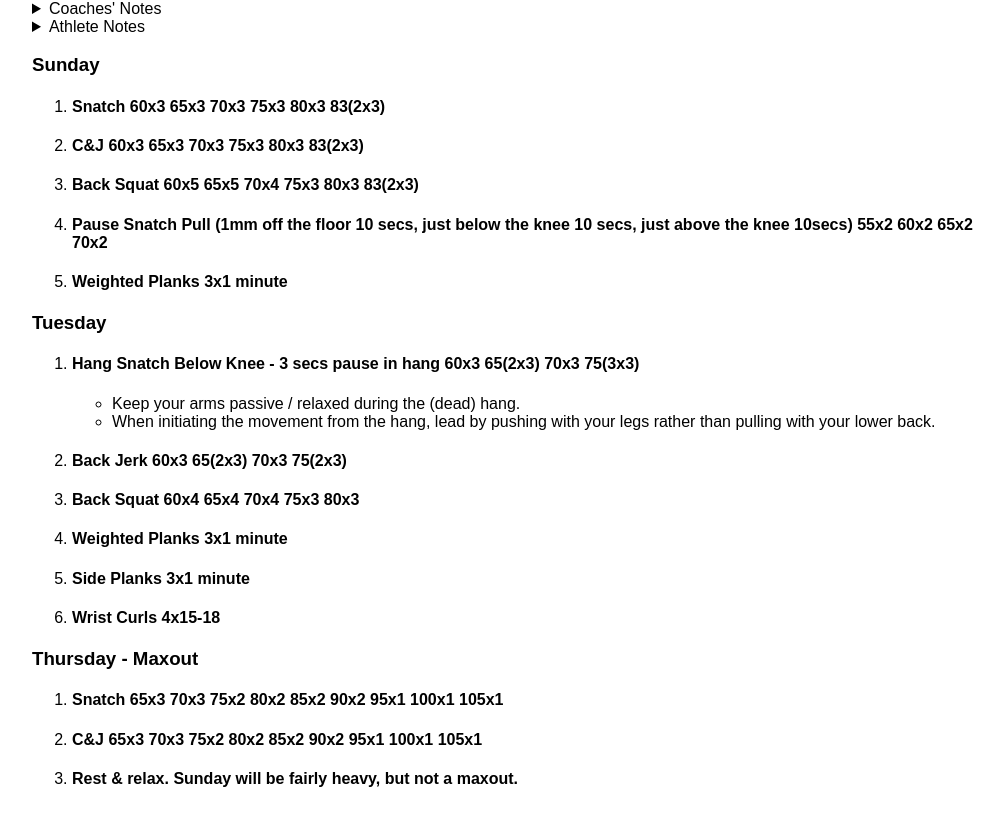
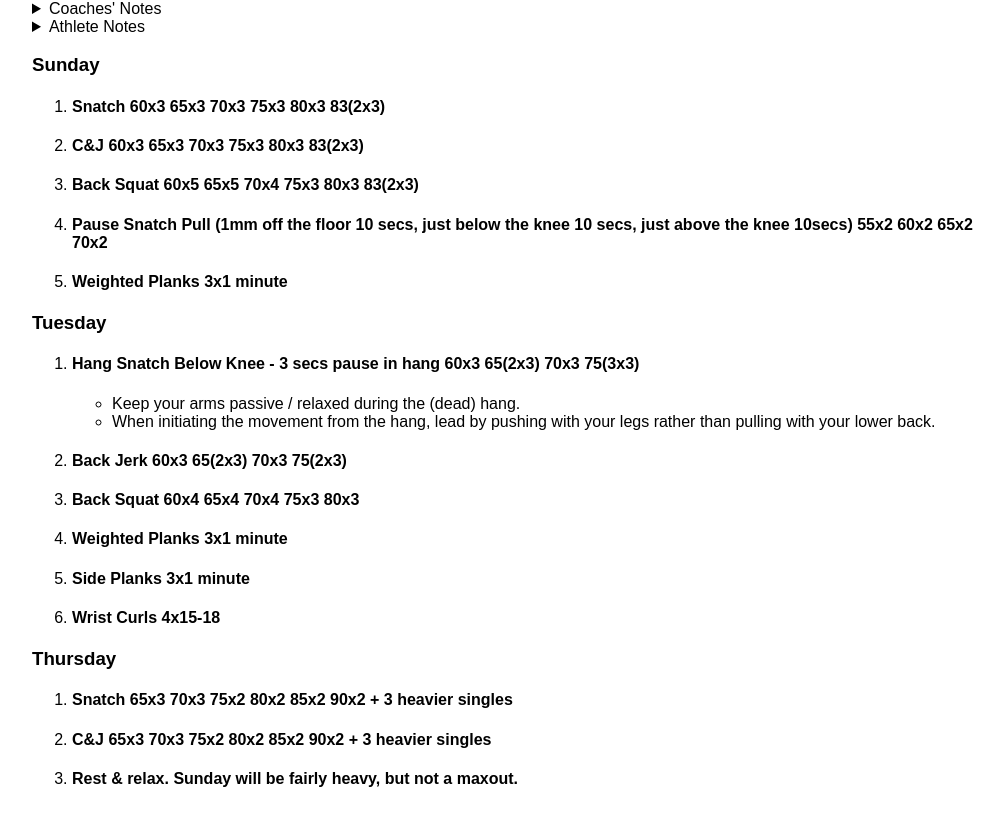
Before and after one commit to marshallr12/nuweightlifting, a website: page src/2023/fall/10_std.html in a window 1280 px wide. Shown: the part 136-962 px from the top of the page, without its empty margins (128-1132 px from the left). Drawn offline with Linux system fonts and the light colour scheme.

Commit message:
Adjust General workout (maxout)

```diff
--- a/src/2023/fall/10_std.html
+++ b/src/2023/fall/10_std.html
@@ -93,13 +93,13 @@
             </ol>
         </section>
         <section class="day">
-            <h3>Thursday - Maxout</h3>
+            <h3>Thursday</h3>
             <ol>
                 <li>
-                    <h4>Snatch 65x3 70x3 75x2 80x2 85x2 90x2 95x1 100x1 105x1</h4>
+                    <h4>Snatch 65x3 70x3 75x2 80x2 85x2 90x2 + 3 heavier singles</h4>
                 </li>
                 <li>
-                    <h4>C&J 65x3 70x3 75x2 80x2 85x2 90x2 95x1 100x1 105x1</h4>
+                    <h4>C&J 65x3 70x3 75x2 80x2 85x2 90x2 + 3 heavier singles</h4>
                 </li>
                 <li>
                     <h4>Rest & relax. Sunday will be fairly heavy, but not a maxout.</h4>
```
